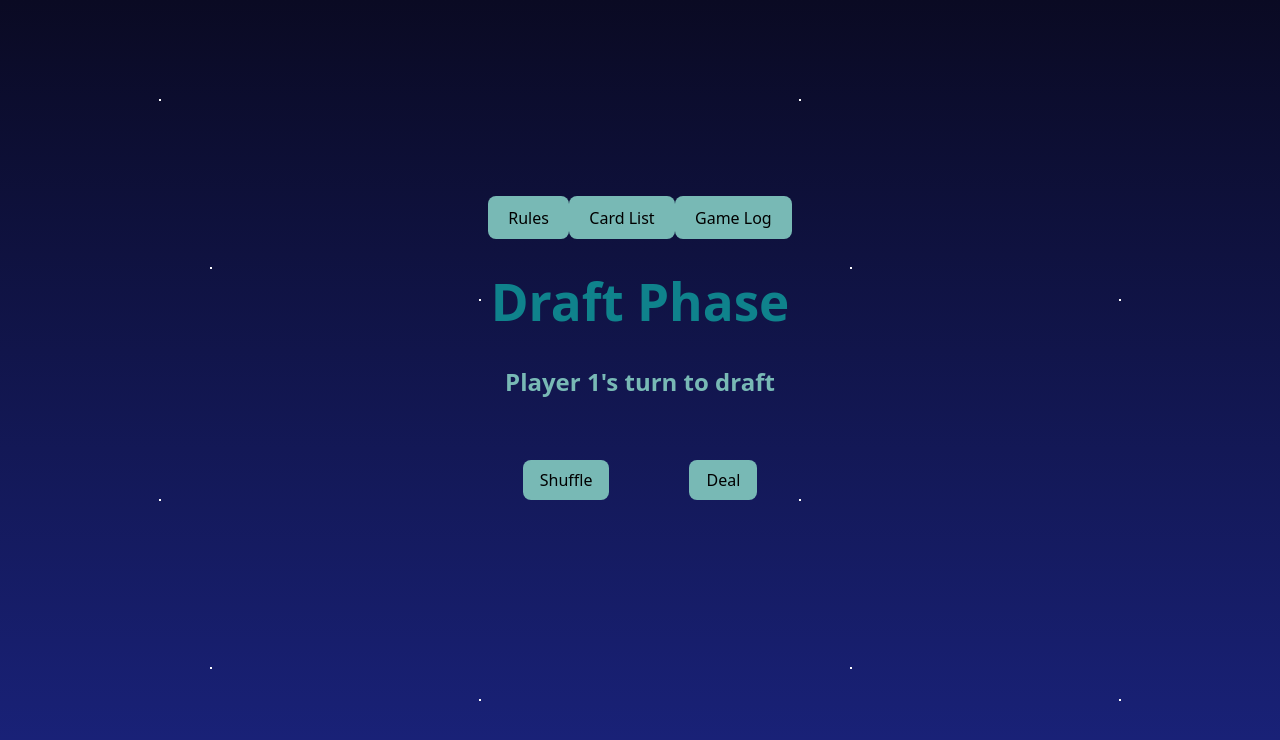
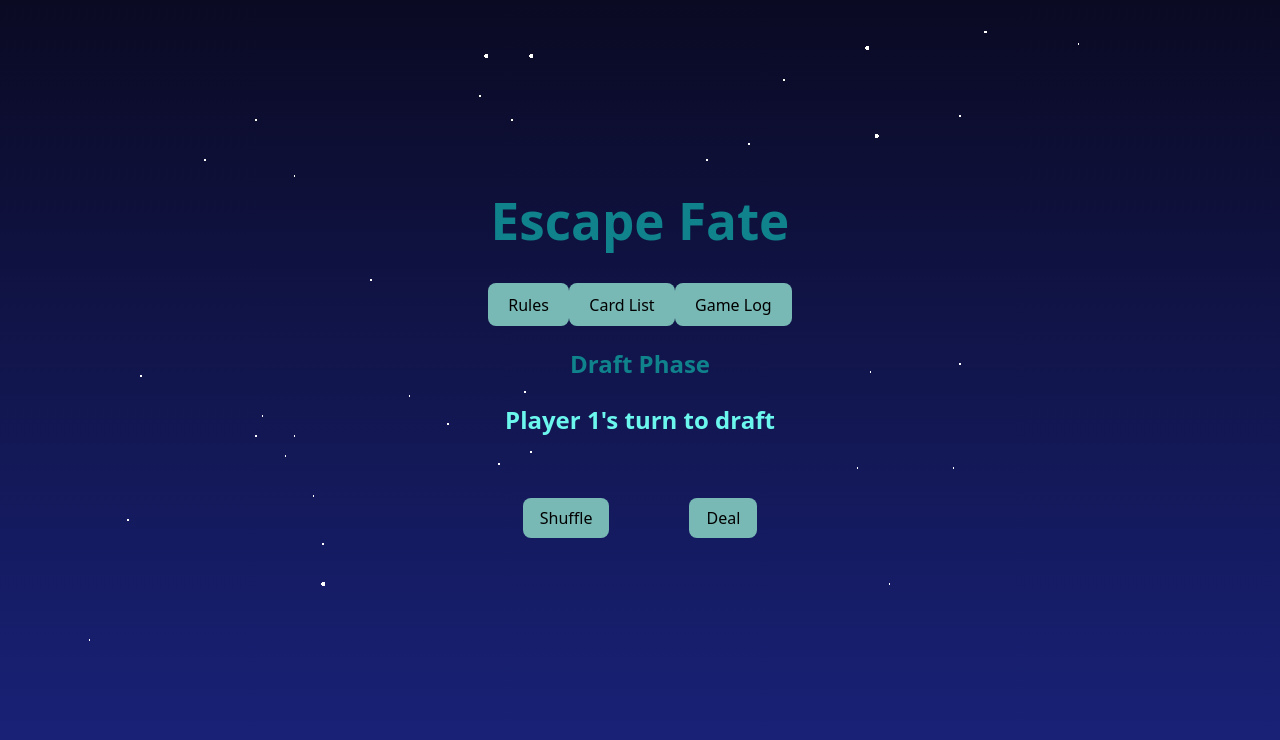
Before and after one commit to MSymeono/Escape-Fate-Game, a React (Vite) app in the folder Escape-Fate-Game/client/: page / in a window 1280 px wide. Shown: the top 740 px of the page. Built offline with nearby package versions, Linux system fonts and the light colour scheme.

Commit message:
accurate constellations

```diff
--- a/Escape-Fate-Game/client/index.html
+++ b/Escape-Fate-Game/client/index.html
@@ -2,7 +2,7 @@
 <html lang="en">
   <head>
     <meta charset="UTF-8" />
-    <link rel="icon" type="image/svg+xml" href="./CardBack.png" />
+    <link rel="icon" type="image/svg+xml" href="./BackofCard.png.png?v=2" />
     <meta name="viewport" content="width=device-width, initial-scale=1.0" />
     <title>Escape Fate</title>
   </head>
--- a/Escape-Fate-Game/client/src/App.tsx
+++ b/Escape-Fate-Game/client/src/App.tsx
@@ -1512,6 +1512,7 @@ function App() {
 
   return (
     <div>
+      <h1>Escape Fate</h1>
       {rules === 'Off' && <button onClick={() => setRules('On')}>Rules</button>}
       {rules === 'On' && <RulesOverlay onClose={() => setRules('Off')} phase={phase} />}
 
--- a/Escape-Fate-Game/client/src/Card.css
+++ b/Escape-Fate-Game/client/src/Card.css
@@ -2,6 +2,8 @@
   perspective: 1000px;
   width: clamp(120px, 18vw, 180px);
   height: clamp(160px, 26vw, 260px);
+  z-index: 10;
+  position: relative;
 }
 
 .card-container h3,
--- a/Escape-Fate-Game/client/src/Card.tsx
+++ b/Escape-Fate-Game/client/src/Card.tsx
@@ -1,4 +1,4 @@
-import CardBack from './assets/CardBack.png'
+import CardBack from '/BackofCard.png.png'
 import './Card.css'
 type CardProps = {
     card: CardType;
--- a/Escape-Fate-Game/client/src/draftBoard.css
+++ b/Escape-Fate-Game/client/src/draftBoard.css
@@ -4,12 +4,12 @@
 }
 
 .player1-turn {
-  color: #78B9B5;
+  color: #6bf7ed;
   font-weight: bold;
 }
 
 .player2-turn {
-  color: crimson;
+  color: rgb(155, 156, 255);
   font-weight: bold;
 }
 
--- a/Escape-Fate-Game/client/src/draftBoard.tsx
+++ b/Escape-Fate-Game/client/src/draftBoard.tsx
@@ -35,8 +35,8 @@ const DraftBoard = ({
 }: DraftBoardProps) => {
   return (
     <>
-      <h1>Draft Phase</h1>
-        {resourcefulDrafted && <h2>Your opponent drafted Resourceful</h2>}
+      <h2>Draft Phase</h2>
+        {resourcefulDrafted && <h3>Your opponent drafted Resourceful</h3>}
       <h2 className={activePlayer==='Player 1'? 'player1-turn': 'player2-turn'}>{activePlayer}'s turn to draft</h2>
       <div className='buttons'>
         {deckArray.length === 24 && (
--- a/Escape-Fate-Game/client/src/effectModal.css
+++ b/Escape-Fate-Game/client/src/effectModal.css
@@ -3,7 +3,7 @@
     top: 20%;
     left: 20%;
     background: #0F828C;
-    border: 3px solid red;
+    border: 3px solid #320A6B;
     padding: 1rem;
     z-index: 1000;
     color: var(--popup-text-color);
--- a/Escape-Fate-Game/client/src/index.css
+++ b/Escape-Fate-Game/client/src/index.css
@@ -42,10 +42,43 @@ body::before {
   width: 100%;
   height: 100%;
   background-image:
-    radial-gradient(1px 1px at 25% 25%, white 100%, transparent 100%),
-    radial-gradient(1px 1px at 75% 75%, white 100%, transparent 100%),
-    radial-gradient(1px 1px at 33% 67%, white 100%, transparent 100%);
-  background-size: 50% 50%;
+    radial-gradient(1px 1px at 7% 80%, white 100%, transparent 100%),
+    radial-gradient(1px 1px at 10% 65%, white 100%, transparent 100%),
+    radial-gradient(1px 1px at 11% 47%, white 100%, transparent 100%),
+    radial-gradient(1px 1px at 16% 20%, white 100%, transparent 100%),
+    radial-gradient(1px 1px at 20% 15%, white 100%, transparent 100%),
+    radial-gradient(1px 1px at 23% 22%, white 100%, transparent 100%),
+    radial-gradient(1px 1px at 29% 35%, white 100%, transparent 100%),
+    radial-gradient(1px 1px at 32% 49.5%, white 100%, transparent 100%),
+    radial-gradient(1px 1px at 35% 53%, white 100%, transparent 100%),
+    radial-gradient(1px 1px at 39% 58%, white 100%, transparent 100%),
+    radial-gradient(1px 1px at 41.5% 56.5%, white 100%, transparent 100%),
+    radial-gradient(1px 1px at 41% 49%, white 100%, transparent 100%),
+    radial-gradient(1px 1px at 40% 15%, white 100%, transparent 100%),
+    radial-gradient(1px 1px at 37.5% 12%, white 100%, transparent 100%),
+    radial-gradient(2px 2px at 38% 7%, white 100%, transparent 100%),
+    radial-gradient(2px 2px at 41.5% 7%, white 100%, transparent 100%),
+    radial-gradient(1px 1px at 20.5% 52%, white 100%, transparent 100%),
+    radial-gradient(1px 1px at 20% 54.5%, white 100%, transparent 100%),
+    radial-gradient(1px 1px at 23% 54.5%, white 100%, transparent 100%),
+    radial-gradient(1px 1px at 22.3% 57%, white 100%, transparent 100%),
+    radial-gradient(1px 1px at 24.5% 62%, white 100%, transparent 100%),
+    radial-gradient(1px 1px at 25.25% 68%, white 100%, transparent 100%),
+    radial-gradient(2px 2px at 25.25% 73%, white 100%, transparent 100%),
+    radial-gradient(1px 1px at 67% 58.5%, white 100%, transparent 100%),
+    radial-gradient(1px 1px at 68% 46.5%, white 100%, transparent 100%),
+    radial-gradient(1px 1px at 75% 45.5%, white 100%, transparent 100%),
+    radial-gradient(1px 1px at 74.5% 58.5%, white 100%, transparent 100%),
+    radial-gradient(1px 1px at 69.5% 73%, white 100%, transparent 100%),
+    radial-gradient(1px 1px at 55.25% 20%, white 100%, transparent 100%),
+    radial-gradient(1px 1px at 58.5% 18%, white 100%, transparent 100%),
+    radial-gradient(2px 2px at 68.5% 17%, white 100%, transparent 100%),
+    radial-gradient(1px 1px at 75% 14.5%, white 100%, transparent 100%),
+    radial-gradient(1px 1px at 84.25% 5.5%, white 100%, transparent 100%),
+    radial-gradient(1.5px 1.5px at 77% 4%, white 100%, transparent 100%),
+    radial-gradient(2px 2px at 67.75% 6%, white 100%, transparent 100%),
+    radial-gradient(1px 1px at 61.25% 10%, white 100%, transparent 100%);
+  background-size: 100% 100%;
   background-repeat: repeat;
   z-index: 1;
   pointer-events: none;
--- a/Escape-Fate-Game/client/src/playBoard.tsx
+++ b/Escape-Fate-Game/client/src/playBoard.tsx
@@ -89,7 +89,7 @@ const PlayBoard = ({
 
   return (
     <div className='play-board'>
-      <h1>Play Phase</h1>
+      <h2>Play Phase</h2>
       <button onClick={nextCards}>Play Next Cards</button>
       <button onClick={() => setShowStack(true)}>View Stack</button>
 
--- a/Escape-Fate-Game/client/src/rulesOverlay.css
+++ b/Escape-Fate-Game/client/src/rulesOverlay.css
@@ -38,3 +38,7 @@
     text-align: left;
     font-weight: normal;
   }
+
+  .rules-content li {
+    text-align: left;
+  }
```
Also changed, not shown: Escape-Fate-Game/client/public/BackofCard.png.png (added), Escape-Fate-Game/client/public/CardBack.png (deleted).
